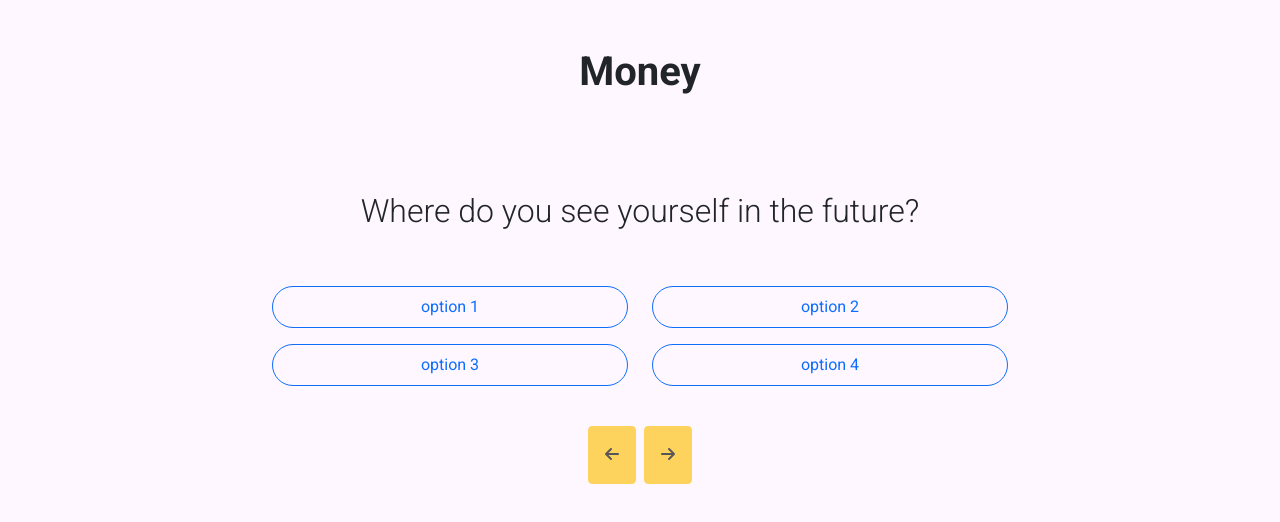
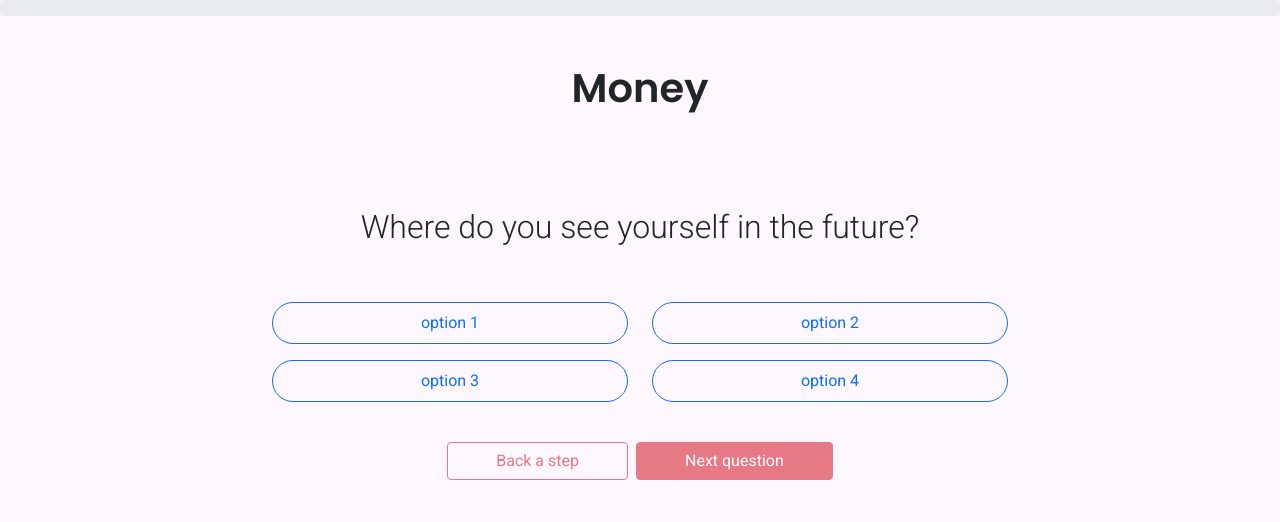
Before and after one commit to gagandeep1997/visual-board, a React (Create React App) app: page /money in a window 1280 px wide. Shown: the top 522 px of the page. Built offline with nearby package versions, Linux system fonts and the light colour scheme.

Commit message:
added progressbar and improved some styling

```diff
--- a/public/index.html
+++ b/public/index.html
@@ -27,6 +27,12 @@
       integrity="sha384-MrcW6ZMFYlzcLA8Nl+NtUVF0sA7MsXsP1UyJoMp4YLEuNSfAP+JcXn/tWtIaxVXM"
       crossorigin="anonymous"
     ></script>
+    <link rel="preconnect" href="https://fonts.googleapis.com" />
+    <link rel="preconnect" href="https://fonts.gstatic.com" crossorigin />
+    <link
+      href="https://fonts.googleapis.com/css2?family=Poppins:wght@600&display=swap"
+      rel="stylesheet"
+    />
     <title>Visual Board</title>
   </head>
   <body>
--- a/src/App.css
+++ b/src/App.css
@@ -64,7 +64,6 @@
   top: 22%;
 }
 
-.custom-button {
-  border: 1px solid #333;
-  border-radius: 50%;
+.questions-heading {
+  font-family: "Poppins";
 }
--- a/src/index.css
+++ b/src/index.css
@@ -4,7 +4,7 @@ body {
   /* font-family: -apple-system, BlinkMacSystemFont, "Segoe UI", "Roboto", "Oxygen",
     "Ubuntu", "Cantarell", "Fira Sans", "Droid Sans", "Helvetica Neue",
     sans-serif; */
-  font-family: "Roboto", sans-serif;
+  font-family: "Roboto", "Poppins", sans-serif;
   -webkit-font-smoothing: antialiased;
   -moz-osx-font-smoothing: grayscale;
   background: #fef7ff;
--- a/src/pages/SurveyPage.js
+++ b/src/pages/SurveyPage.js
@@ -1,11 +1,67 @@
-import React, { useState, useEffect } from "react";
+import React, { useState, useEffect, useReducer } from "react";
 import { useNavigate, useHref } from "react-router-dom";
 import Header from "../components/Header";
+
+function reducerfunction(state, action) {
+  switch (action.type) {
+    case "a": {
+      return {
+        ...state,
+        optionsSelected: action.payload,
+      };
+    }
+    case "b": {
+      return {
+        ...state,
+        optionsSelected: action.payload,
+      };
+    }
+    case "c": {
+      return {
+        ...state,
+        totalAnswersCompleted: state.totalAnswersCompleted + 1,
+        totalProgress:
+          ((state.totalAnswersCompleted + 1) / action.payload) * 100,
+      };
+    }
+    case "d": {
+      return {
+        ...state,
+        optionsSelected: state.optionsSelected + 1,
+      };
+    }
+    case "e": {
+      return {
+        ...state,
+        totalAnswersCompleted: state.totalAnswersCompleted - 1,
+        totalProgress:
+          ((state.totalAnswersCompleted - 1) / action.payload) * 100,
+      };
+    }
+    case "f": {
+      return {
+        ...state,
+        optionsSelected: state.optionsSelected - 1,
+      };
+    }
+    default: {
+      return {
+        ...state,
+      };
+    }
+  }
+}
 
 export default function SurveyPage() {
   const [activeQuestion, setActiveQuestion] = useState(1);
   const [isChecked, setIsChecked] = useState(false);
   const [questions, setQuestions] = useState();
+  const [state, dispatch] = useReducer(reducerfunction, {
+    totalAnswersCompleted: 0,
+    optionsSelected: 0,
+    totalProgress: 0,
+  });
+
   const navigate = useNavigate();
   let surveypath = useHref();
 
@@ -29,15 +85,19 @@ export default function SurveyPage() {
     });
 
     const inputs = document.querySelectorAll(
-      `#question-${activeQuestion+1} input`
+      `#question-${activeQuestion + 1} input`
     );
+
     let checkFound = false;
+    let currentOptionsSelected = 0;
     inputs.forEach((value) => {
       if (value.checked) {
         checkFound = true;
-        return;
+        currentOptionsSelected = currentOptionsSelected + 1;
       }
     });
+    dispatch({ type: "a", payload: currentOptionsSelected });
+
     if (checkFound) {
       setIsChecked(true);
     } else {
@@ -55,15 +115,19 @@ export default function SurveyPage() {
     });
 
     const inputs = document.querySelectorAll(
-      `#question-${activeQuestion-1} input`
+      `#question-${activeQuestion - 1} input`
     );
+
     let checkFound = false;
+    let currentOptionsSelected = 0;
     inputs.forEach((value) => {
       if (value.checked) {
         checkFound = true;
-        return;
+        currentOptionsSelected = currentOptionsSelected + 1;
       }
     });
+    dispatch({ type: "b", payload: currentOptionsSelected });
+
     if (checkFound) {
       setIsChecked(true);
     } else {
@@ -73,11 +137,26 @@ export default function SurveyPage() {
 
   const optionClickHandler = (e) => {
     if (e.target.checked) {
+      if (!isChecked) {
         setIsChecked(true);
+      }
+
+      if (state.optionsSelected === 0) {
+        dispatch({ type: "c", payload: questions.question.length });
+      }
+
+      dispatch({ type: "d" });
     } else {
+      if (state.optionsSelected === 1) {
+        dispatch({ type: "e", payload: questions.question.length });
+      }
+
+      dispatch({ type: "f" });
+
       const inputs = document.querySelectorAll(
         `#question-${activeQuestion} input`
       );
+
       let checkFound = false;
       inputs.forEach((value) => {
         if (value.checked) {
@@ -85,6 +164,7 @@ export default function SurveyPage() {
           return;
         }
       });
+
       if (!checkFound) {
         setIsChecked(false);
       }
@@ -110,12 +190,32 @@ export default function SurveyPage() {
     }
   }, [activeQuestion, questions]);
 
+  console.log(
+    state.totalAnswersCompleted,
+    state.optionsSelected,
+    state.totalProgress
+  );
   console.log(questions);
 
   return (
     questions && (
+      <>
+        <div
+          className="progress"
+          role="progressbar"
+          aria-label="Animated striped example"
+          aria-valuenow="75"
+          aria-valuemin="0"
+          aria-valuemax="100"
+        >
+          <div
+            className="progress-bar progress-bar-striped progress-bar-animated"
+            style={{ width: `${state.totalProgress}%` }}
+          ></div>
+        </div>
+
         <div className="container">
-        <Header title={questions.title} classes="my-5" />
+          <Header title={questions.title} classes="my-5 questions-heading" />
           <form>
             <div className="row justify-content-center">
               <div className="col-8">
@@ -152,19 +252,19 @@ export default function SurveyPage() {
                   <div className="col-12 text-center">
                     <button
                       type="button"
-                    className="btn btn-warning me-2 p-3"
+                      class="btn btn-outline-danger me-2 px-5"
                       onClick={prevQuestion}
                       disabled={activeQuestion === 1 ? true : false}
                     >
-                    <i className="fa-solid fa-arrow-left"></i>
+                      Back a step
                     </button>
                     <button
                       type="button"
-                    className="btn btn-warning p-3"
+                      className="btn btn-danger px-5"
                       onClick={nextQuestion}
                       disabled={!isChecked}
                     >
-                    <i className="fa-solid fa-arrow-right"></i>
+                      Next question
                     </button>
                   </div>
                 </div>
@@ -172,6 +272,7 @@ export default function SurveyPage() {
             </div>
           </form>
         </div>
+      </>
     )
   );
 }
```
Lines whose indentation alone changed are shown as unchanged.
